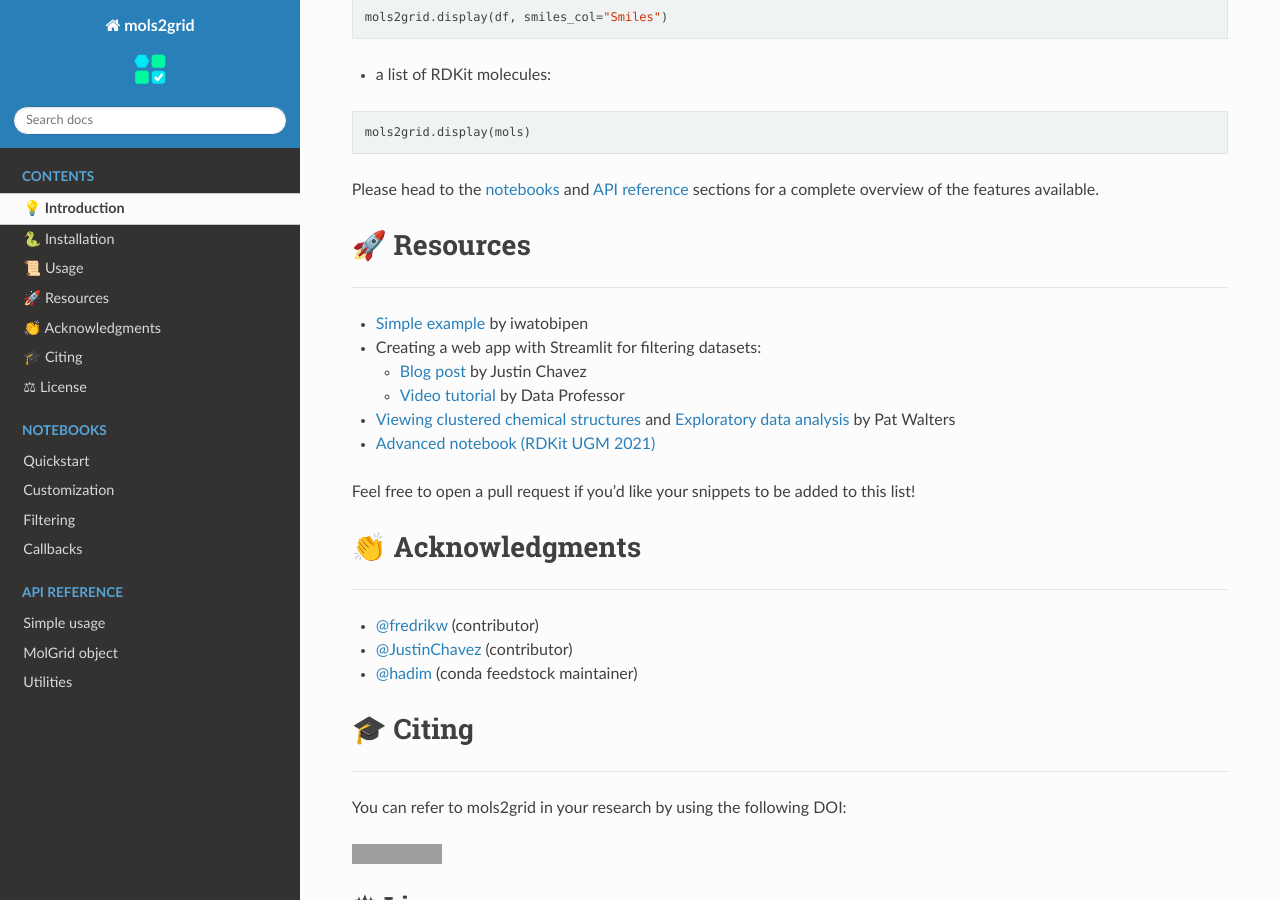
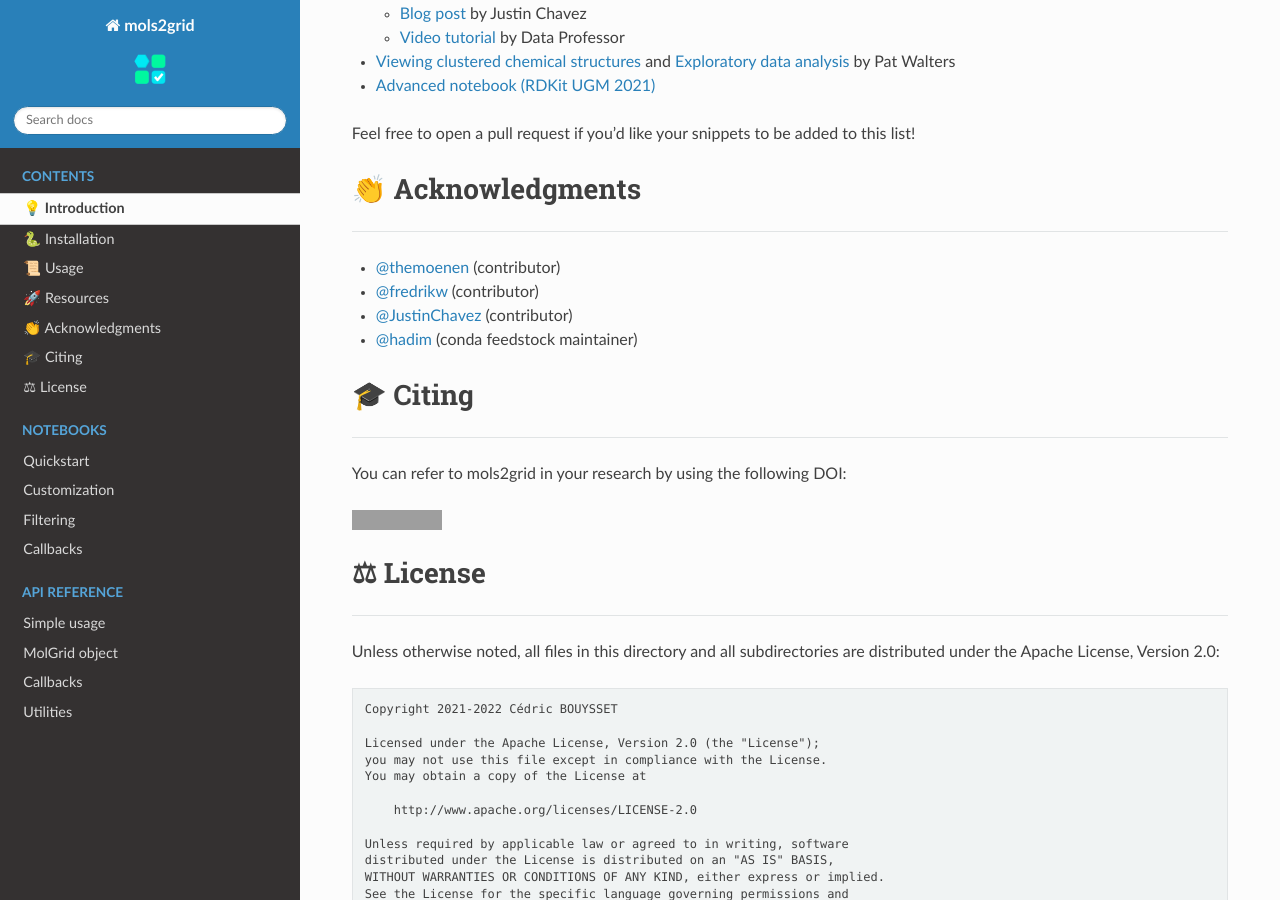
Before and after one commit to cbouy/mols2grid, a Sphinx documentation site: the page built from docs/contents.md, in a window 1280 px wide and 900 px high, scrolled down 2223 px. Built offline with Sphinx 7.4.7 and the Read the Docs theme 2.0.0, drawn with Linux system fonts in a browser that asks for light colours; grey boxes are pictures that could not be loaded.

Commit message:
fix docs

```diff
--- a/docs/api/callbacks.rst
+++ b/docs/api/callbacks.rst
@@ -4,3 +4,4 @@
 A collection of functions to easily create JavaScript callbacks.
 
 .. automodule:: mols2grid.callbacks
+    :members:
--- a/docs/contents.md
+++ b/docs/contents.md
@@ -84,6 +84,7 @@
 
 # 👏 Acknowledgments
 ---
+* [@themoenen](https://github.com/themoenen) (contributor)
 * [@fredrikw](https://github.com/fredrikw) (contributor)
 * [@JustinChavez](https://github.com/JustinChavez) (contributor)
 * [@hadim](https://github.com/hadim) (conda feedstock maintainer)
--- a/docs/index.rst
+++ b/docs/index.rst
@@ -27,6 +27,7 @@
 
    api/simple
    api/molgrid
+   api/callbacks
    api/utils
 
 
```
Also changed, not shown: README.md (+2 -0 lines), docs/_static/demo.png, docs/notebooks/customization.ipynb, docs/notebooks/quickstart.ipynb.
